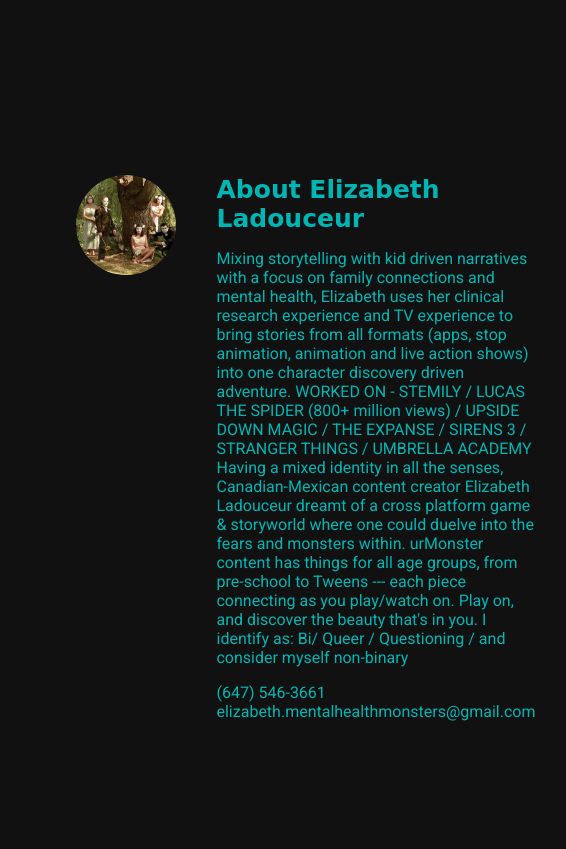
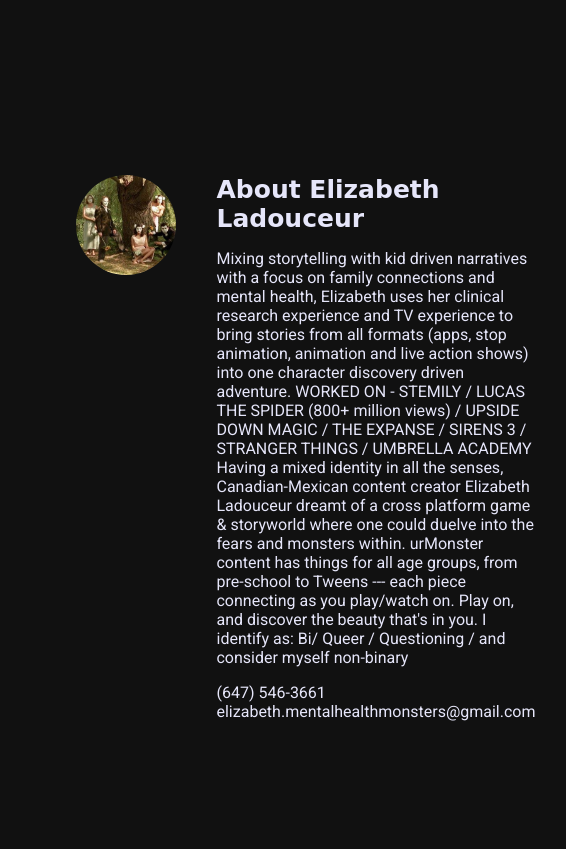
Before and after one commit to Granola4Life/PortfolioWebsite-, a plain HTML site: page index.html in a window 1280 px wide. Shown: the part 2080-2929 px from the top of the page, 694-1260 px from the left. Drawn offline with Linux system fonts and the light colour scheme; a web font is replaced by a local one.

Commit message:
Update style.css

```diff
--- a/style.css
+++ b/style.css
@@ -28,7 +28,7 @@ section {
 
 section + section {
   margin-top: -40px;
-  color: #00B6B4;
+  color: #E6E6FA;
 
 }
 
```
